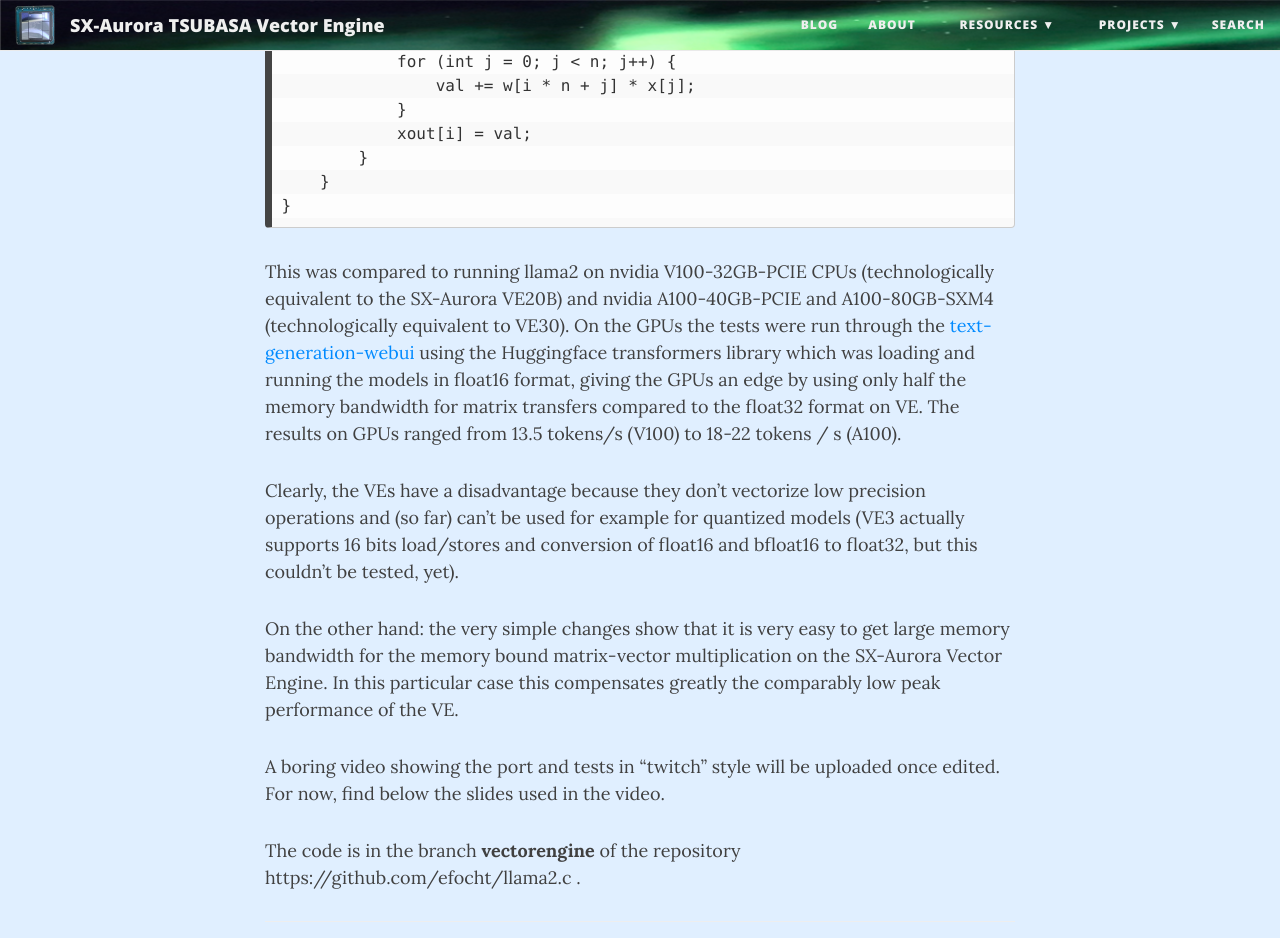
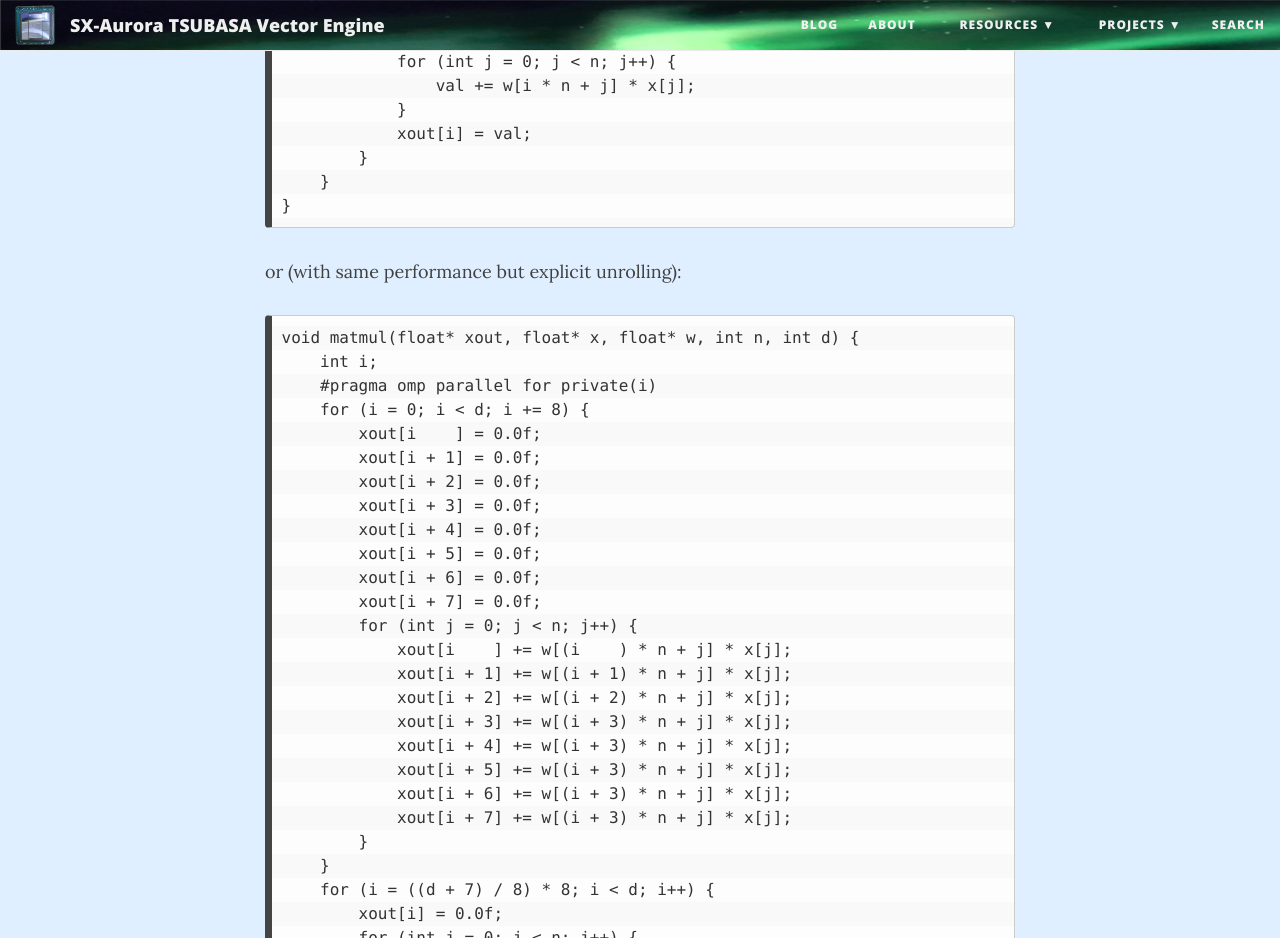
Before and after one commit to SX-Aurora/SX-Aurora.github.io, a Jekyll site: the page built from _posts/2023-08-23-Llama2-on-VE.md, in a window 1280 px wide and 1400 px high, scrolled down 1615 px, cut to the strip 0-938 px from the top of the window. Built offline with Jekyll 4.4.1, drawn with Linux system fonts in a browser that asks for light colours; nearby versions of some CDN libraries; comment, search, counter and statistics services are not loaded; some of the changed text lies outside the part shown.

Commit message:
Yet another addition.

````diff
--- a/_posts/2023-08-23-Llama2-on-VE.md
+++ b/_posts/2023-08-23-Llama2-on-VE.md
@@ -70,6 +70,39 @@
     }
 }
 ```
+or (with same performance but explicit unrolling):
+```
+void matmul(float* xout, float* x, float* w, int n, int d) {
+    int i;
+    #pragma omp parallel for private(i)
+    for (i = 0; i < d; i += 8) {
+        xout[i    ] = 0.0f;
+        xout[i + 1] = 0.0f;
+        xout[i + 2] = 0.0f;
+        xout[i + 3] = 0.0f;
+        xout[i + 4] = 0.0f;
+        xout[i + 5] = 0.0f;
+        xout[i + 6] = 0.0f;
+        xout[i + 7] = 0.0f;
+        for (int j = 0; j < n; j++) {
+            xout[i    ] += w[(i    ) * n + j] * x[j];
+            xout[i + 1] += w[(i + 1) * n + j] * x[j];
+            xout[i + 2] += w[(i + 2) * n + j] * x[j];
+            xout[i + 3] += w[(i + 3) * n + j] * x[j];
+            xout[i + 4] += w[(i + 3) * n + j] * x[j];
+            xout[i + 5] += w[(i + 3) * n + j] * x[j];
+            xout[i + 6] += w[(i + 3) * n + j] * x[j];
+            xout[i + 7] += w[(i + 3) * n + j] * x[j];
+        }
+    }
+    for (i = ((d + 7) / 8) * 8; i < d; i++) {
+        xout[i] = 0.0f;
+        for (int j = 0; j < n; j++) {
+            xout[i] += w[i * n + j] * x[j];
+        }
+    }
+}
+```
 
 This was compared to running llama2 on nvidia V100-32GB-PCIE CPUs
 (technologically equivalent to the SX-Aurora VE20B) and nvidia
````
